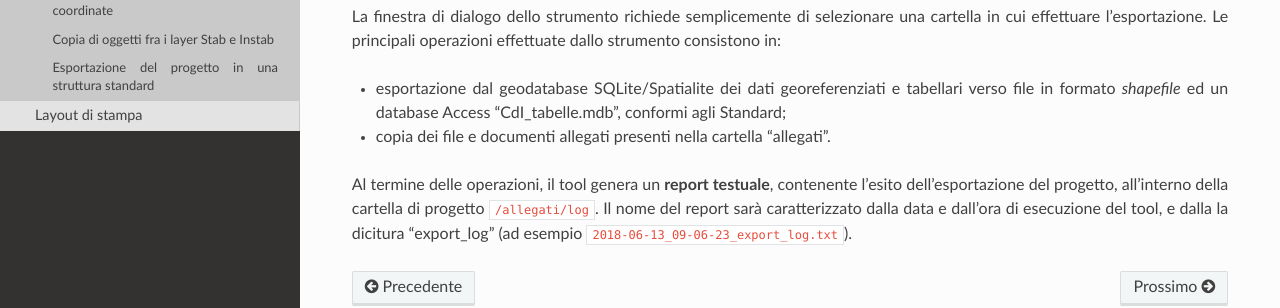
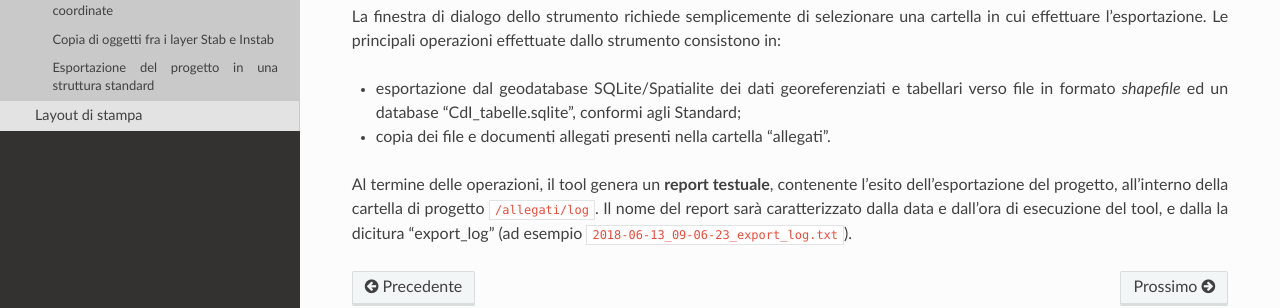
Before and after one commit to CNR-IGAG/mzs-tools, a Sphinx documentation site: the page built from help/source/plugin/altri_strumenti.rst, in a window 1280 px wide and 900 px high, scrolled down 1446 px. Shown: the part 464-772 px from the top of the window. Built offline with Sphinx 7.4.7 and the Read the Docs theme 2.0.0, drawn with Linux system fonts in a browser that asks for light colours; formulas are drawn with MathJax 3.

Commit message:
Update altri_strumenti.rst
clarify exported db format

```diff
--- a/help/source/plugin/altri_strumenti.rst
+++ b/help/source/plugin/altri_strumenti.rst
@@ -70,7 +70,7 @@ La generazione di una struttura conforme agli Standard deve quindi essere consid
 
 La finestra di dialogo dello strumento richiede semplicemente di selezionare una cartella  in cui effettuare l’esportazione. Le principali operazioni effettuate dallo strumento consistono in:
 
-* esportazione dal geodatabase SQLite/Spatialite dei dati georeferenziati e tabellari verso file in formato *shapefile* ed un database Access “CdI_tabelle.mdb”, conformi agli Standard;
+* esportazione dal geodatabase SQLite/Spatialite dei dati georeferenziati e tabellari verso file in formato *shapefile* ed un database “CdI_tabelle.sqlite”, conformi agli Standard;
 * copia dei file e documenti allegati presenti nella cartella “allegati”.
 
 Al termine delle operazioni, il tool genera un **report testuale**, contenente l’esito dell’esportazione del progetto, all’interno della cartella di progetto ``/allegati/log``. Il nome del report sarà caratterizzato dalla data e dall’ora di esecuzione del tool, e dalla la dicitura “export_log” (ad esempio ``2018-06-13_09-06-23_export_log.txt``).
```
